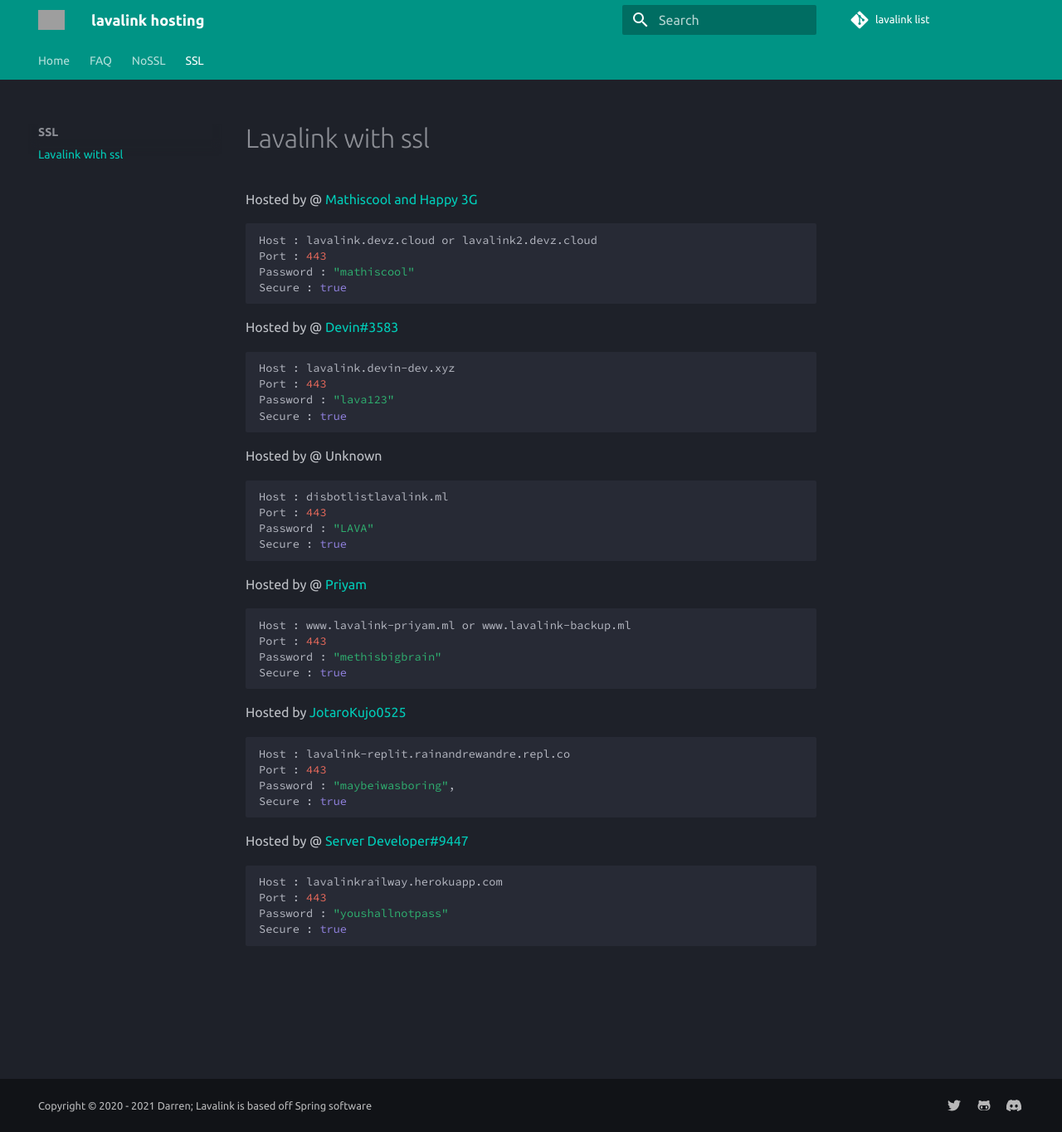
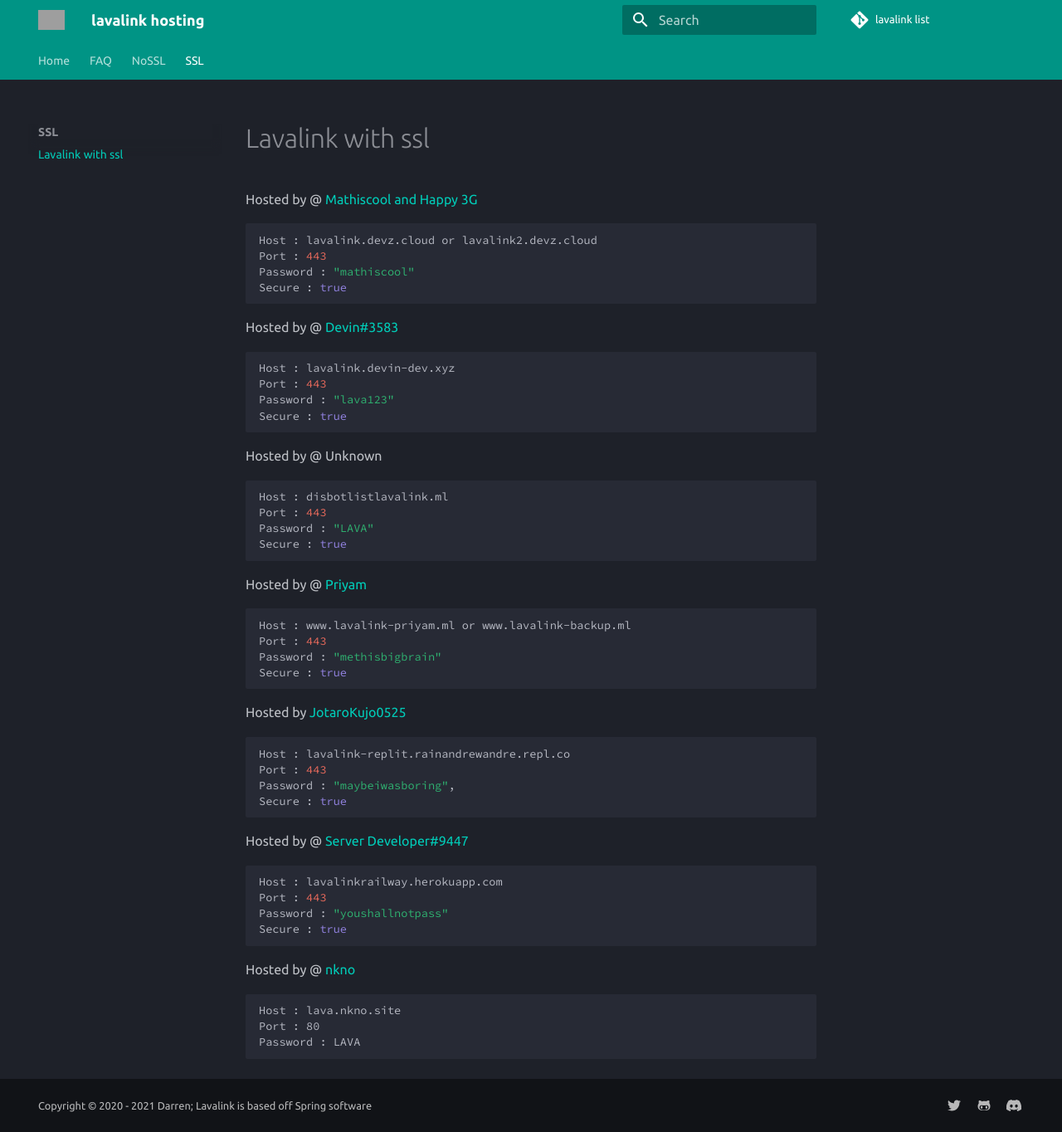
Before and after one commit to DarrenOfficial/lavalink-list, an MkDocs documentation site: the page built from docs/SSL/lavalink-with-ssl.md, in a window 1280 px wide and 1364 px high. Shown: the whole window at 83% size. Built offline with MkDocs 1.6.1 and Material for MkDocs 9.7.7, drawn with Linux system fonts in a browser that asks for light colours; comment, search, counter and statistics services are not loaded; grey boxes are pictures that could not be loaded.

Commit message:
Update lavalink-with-ssl.md

````diff
--- a/docs/SSL/lavalink-with-ssl.md
+++ b/docs/SSL/lavalink-with-ssl.md
@@ -42,3 +42,9 @@ Port : 443
 Password : "youshallnotpass"
 Secure : true
 ```
+Hosted by @ [nkno](https://nkno.site)
+```
+Host : lava.nkno.site
+Port : 80
+Password : LAVA
+```
````
